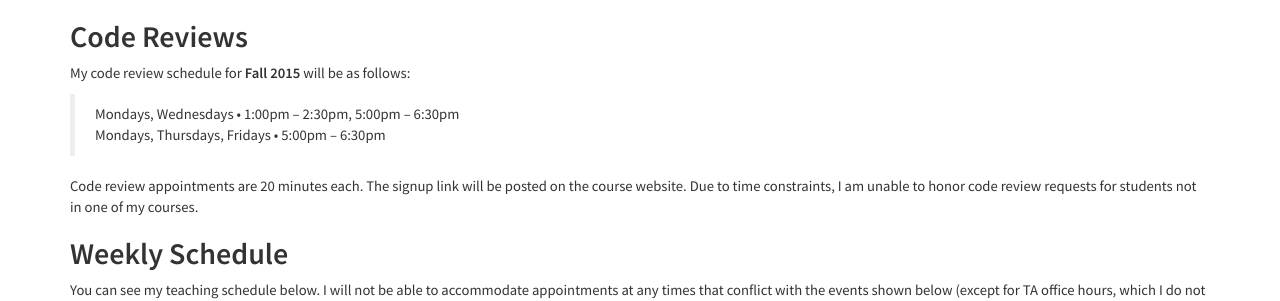
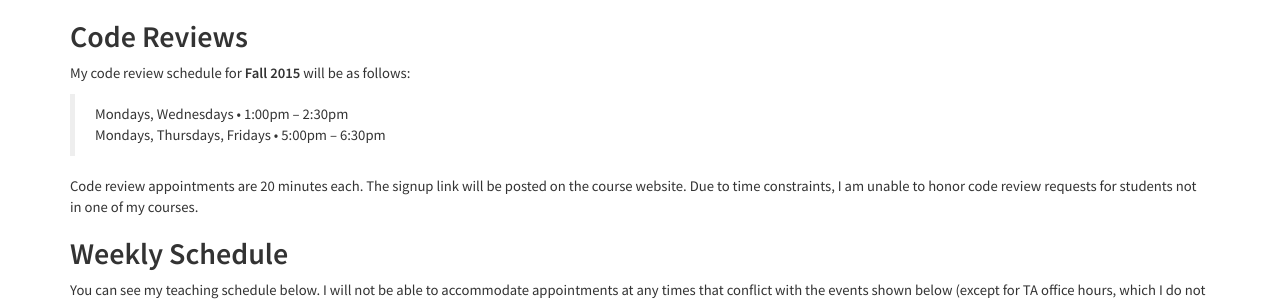
Before and after one commit to sjengle/sjengle.github.io, a Jekyll site: the page built from contact.html, in a window 1280 px wide and 900 px high, scrolled down 1116 px. Shown: the part 155-456 px from the top of the window. Built offline with Jekyll 4.4.1, drawn with Linux system fonts in a browser that asks for light colours; Markdown is read by kramdown in place of the engine named in the settings.

Commit message:
Fixed code review schedule.

```diff
--- a/contact.html
+++ b/contact.html
@@ -67,7 +67,7 @@ title: Contact
 
 <p>My code review schedule for <strong>Fall 2015</strong> will be as follows:</p>
 
-<blockquote>Mondays, Wednesdays &bullet; 1:00pm &ndash; 2:30pm, 5:00pm &ndash; 6:30pm
+<blockquote>Mondays, Wednesdays &bullet; 1:00pm &ndash; 2:30pm
 <br>Mondays, Thursdays, Fridays &bullet; 5:00pm &ndash; 6:30pm</blockquote>
 
 <p>Code review appointments are 20 minutes each. The signup link will be posted on the course website. Due to time constraints, I am unable to honor code review requests for students not in one of my courses.</span></p>
```
